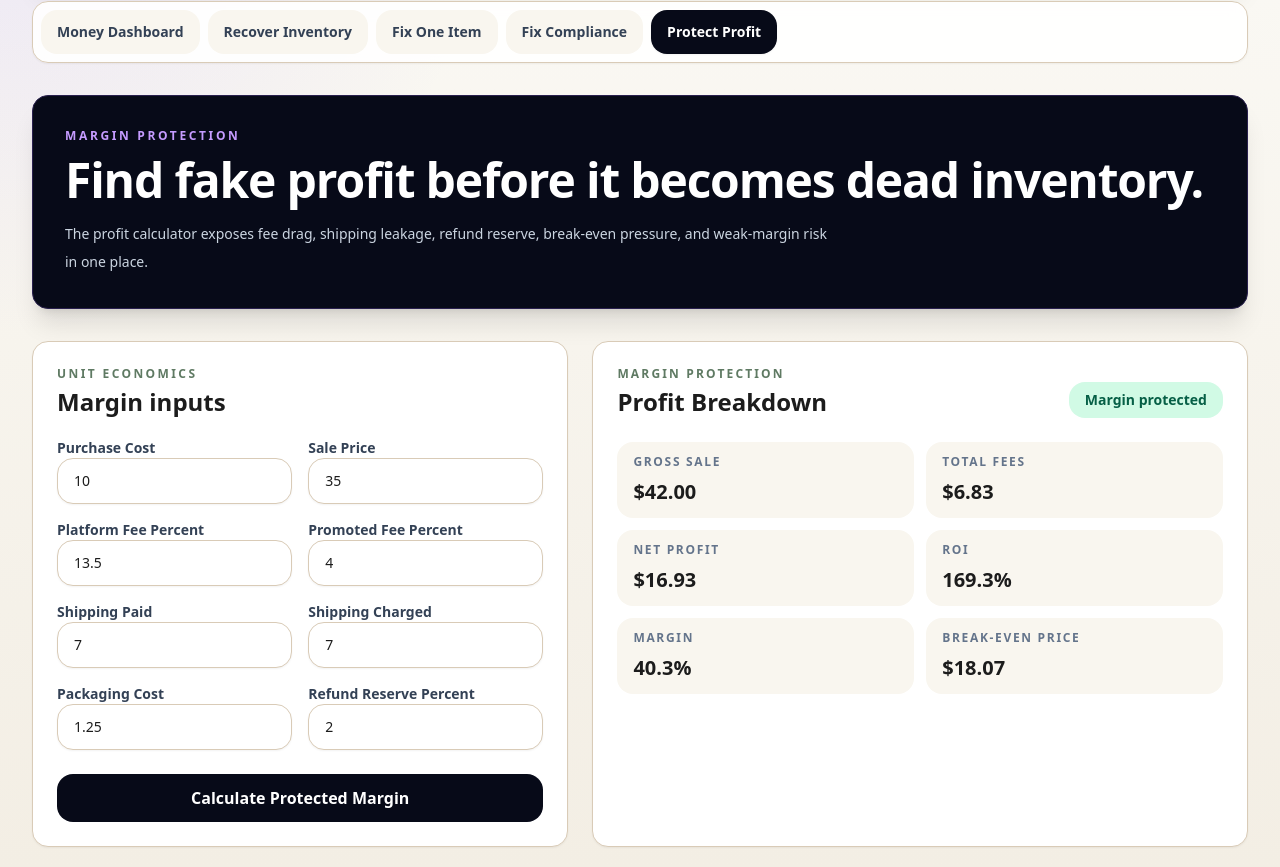
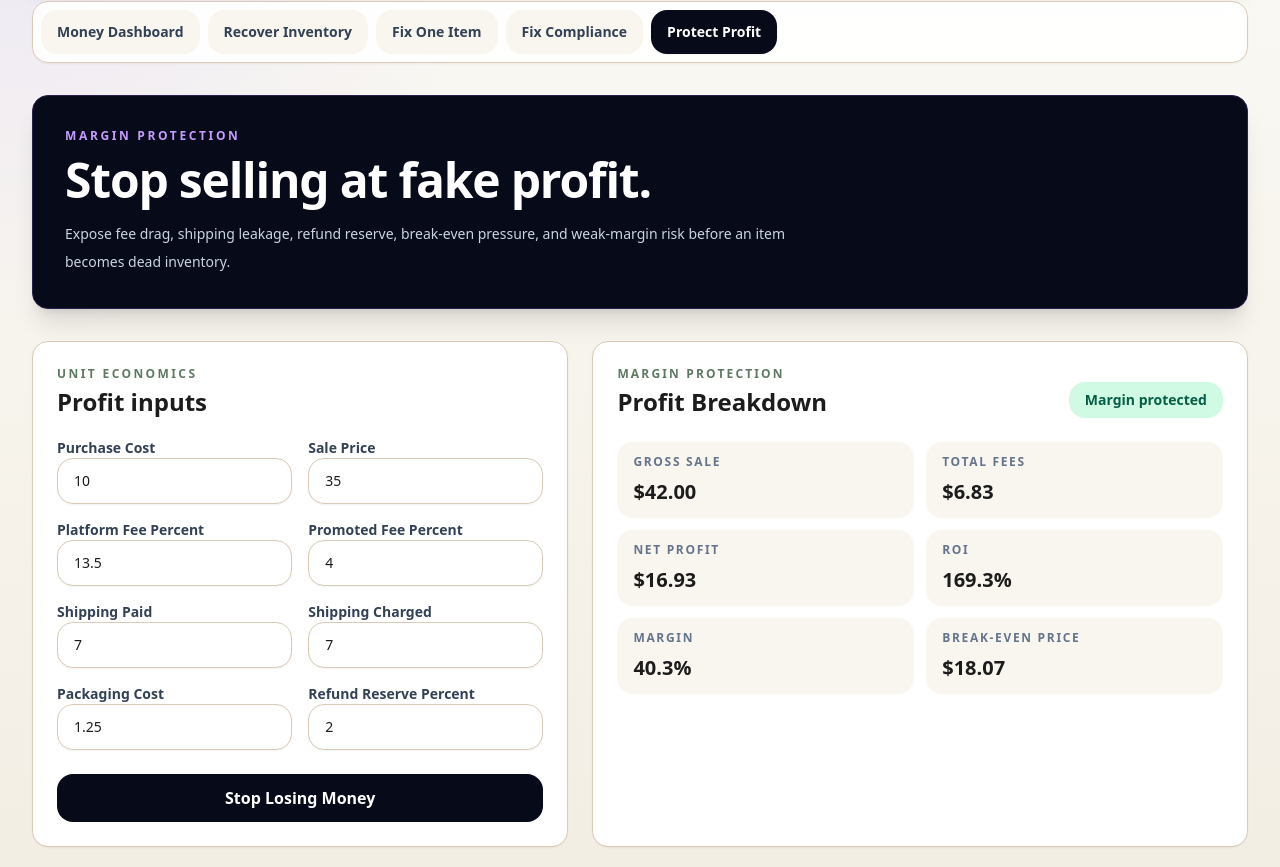
Before and after one commit to RejectedDope/ResaleIQ, a Next.js app: page /profit in a window 1280 px wide. Shown: the part 173-1040 px from the top of the page. Built offline with nearby package versions, Linux system fonts and the light colour scheme.

Commit message:
Replace passive profit action copy

```diff
--- a/app/profit/page.tsx
+++ b/app/profit/page.tsx
@@ -24,9 +24,9 @@ export default function ProfitPage() {
     <section className="space-y-8">
       <div className="rounded-2xl border border-[#29204E] bg-[#070A18] p-6 text-white shadow-xl md:p-8">
         <p className="text-xs font-bold uppercase tracking-[0.22em] text-[#C59BFF]">Margin Protection</p>
-        <h2 className="mt-3 text-4xl font-extrabold tracking-tight md:text-5xl">Find fake profit before it becomes dead inventory.</h2>
+        <h2 className="mt-3 text-4xl font-extrabold tracking-tight md:text-5xl">Stop selling at fake profit.</h2>
         <p className="mt-4 max-w-3xl text-sm leading-7 text-slate-300">
-          The profit calculator exposes fee drag, shipping leakage, refund reserve, break-even pressure, and weak-margin risk in one place.
+          Expose fee drag, shipping leakage, refund reserve, break-even pressure, and weak-margin risk before an item becomes dead inventory.
         </p>
       </div>
 
@@ -40,7 +40,7 @@ export default function ProfitPage() {
         >
           <div className="mb-5">
             <p className="text-xs font-bold uppercase tracking-[0.2em] text-sage">Unit Economics</p>
-            <h3 className="mt-1 text-2xl font-extrabold text-ink">Margin inputs</h3>
+            <h3 className="mt-1 text-2xl font-extrabold text-ink">Profit inputs</h3>
           </div>
           <div className="grid grid-cols-1 gap-4 md:grid-cols-2">
             {(Object.keys(INITIAL) as (keyof ProfitInput)[]).map((field) => (
@@ -50,7 +50,7 @@ export default function ProfitPage() {
               </label>
             ))}
           </div>
-          <button className="mt-6 w-full bg-[#070A18] text-white hover:bg-[#2B185F]">Calculate Protected Margin</button>
+          <button className="mt-6 w-full bg-[#070A18] text-white hover:bg-[#2B185F]">Stop Losing Money</button>
         </form>
 
         {result ? <ProfitBreakdown result={result} /> : null}
```
